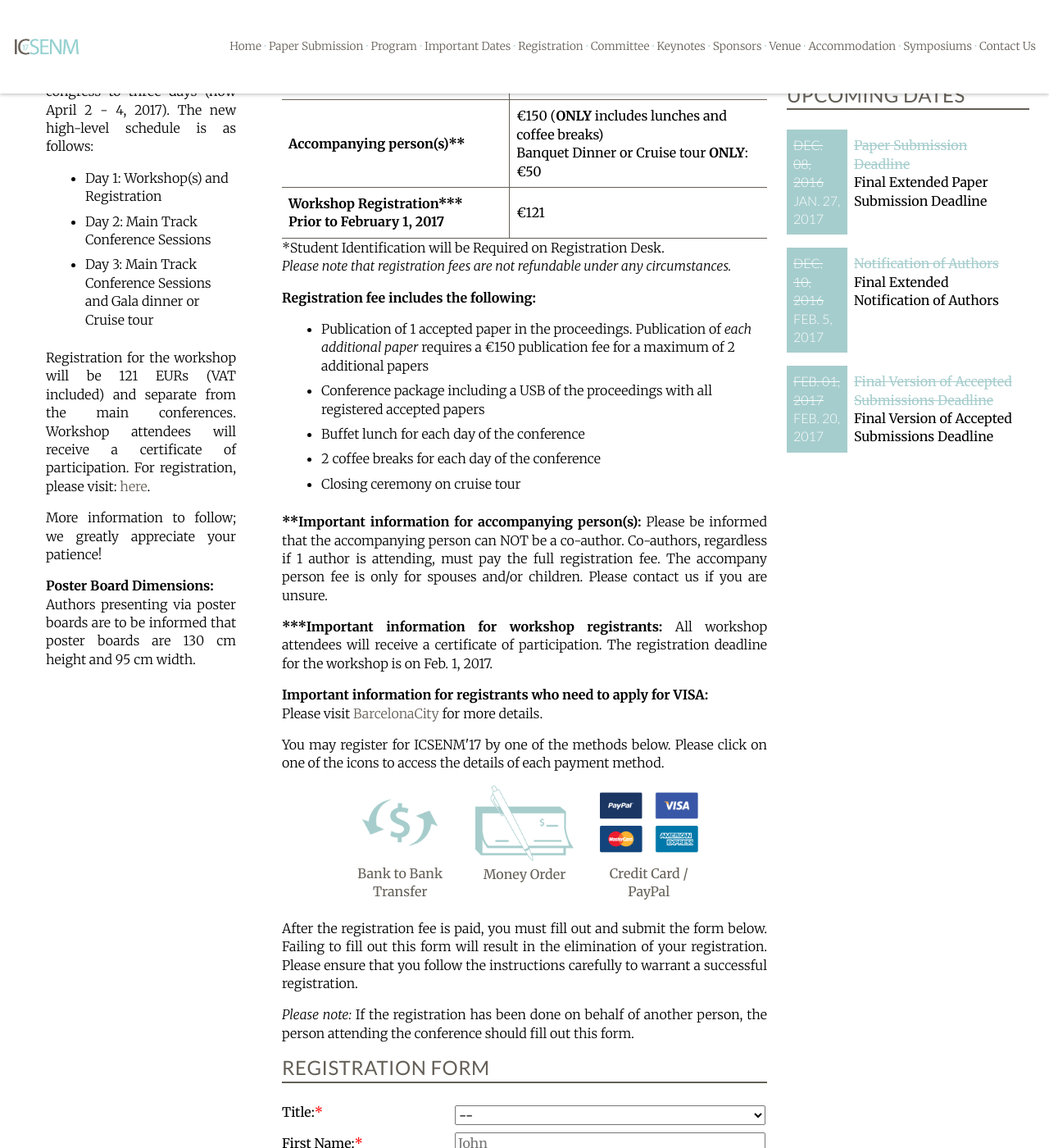
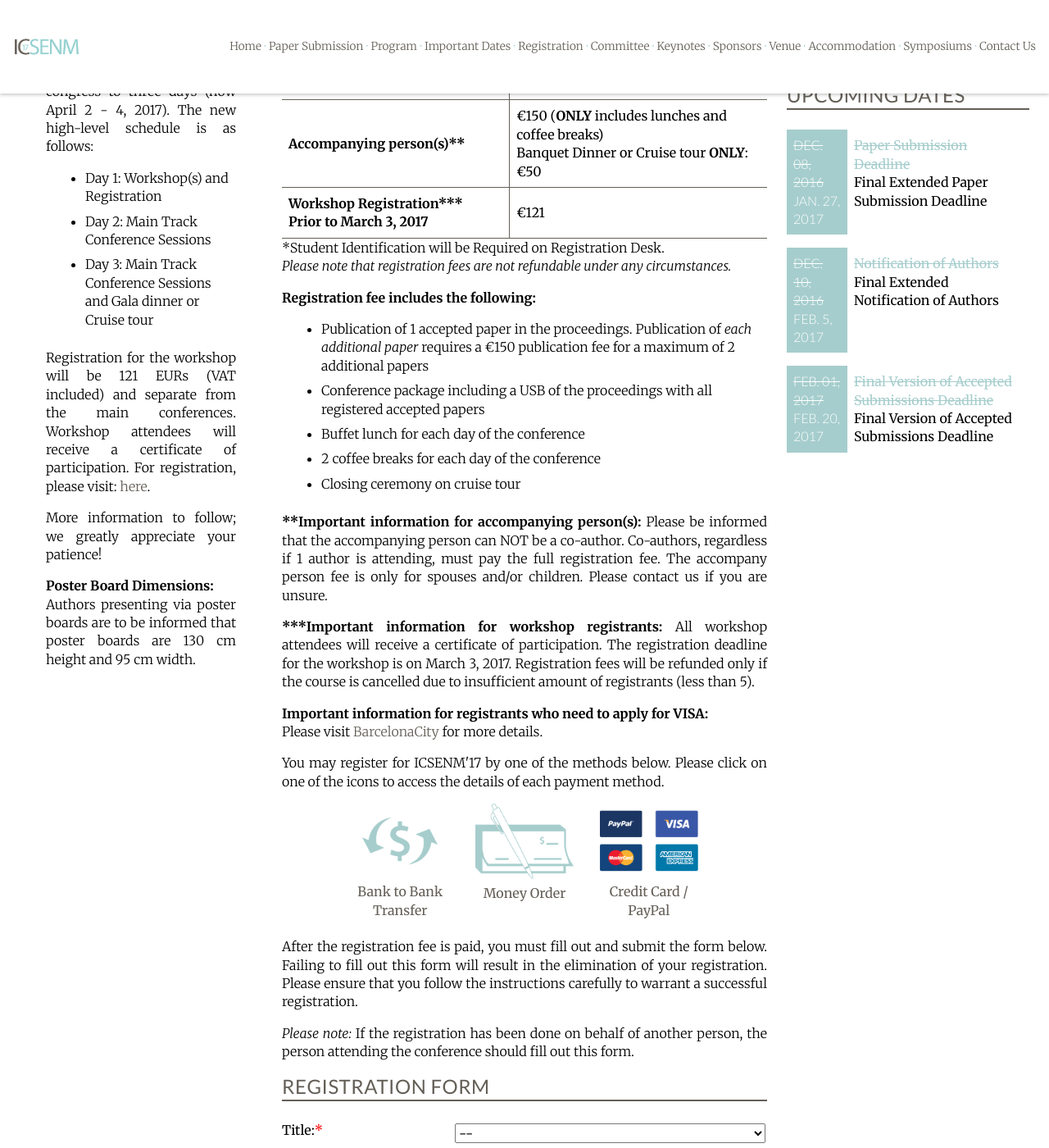
Before and after one commit to intaset/icsenm, a Jekyll site: the page built from registration.html, in a window 1280 px wide and 1400 px high, scrolled down 806 px. Shown: the whole window at 82% size. Built offline with Jekyll 4.4.1, drawn with Linux system fonts in a browser that asks for light colours; nearby versions of some CDN libraries; Markdown is read by kramdown in place of the engine named in the settings; comment, search, counter and statistics services are not loaded.

Commit message:
change workshop info

```diff
--- a/registration.html
+++ b/registration.html
@@ -48,7 +48,7 @@
     </tr>
 
     <tr>
-    <td class="date-title" rowspan="1">Workshop Registration***<br>Prior to February 1, 2017</td>
+    <td class="date-title" rowspan="1">Workshop Registration***<br>Prior to March 3, 2017</td>
     </tr>
     <tr>
     <td class="imp-date">€121</td>
@@ -90,7 +90,7 @@
     </tr>
 
     <tr>
-    <th class="date-title" rowspan="1">Workshop Registration***<br>Prior to February 1, 2017</th>
+    <th class="date-title" rowspan="1">Workshop Registration***<br>Prior to March 3, 2017</th>
     <td class="imp-date">€121</td>
     </tr>
 </table>
@@ -111,7 +111,7 @@
 
 <p class="body"><b>**Important information for accompanying person(s):</b> Please be informed that the accompanying person can NOT be a co-author. Co-authors, regardless if 1 author is attending, must pay the full registration fee. The accompany person fee is only for spouses and/or children. Please contact us if you are unsure.</p>
 
-<p class="body"><b>***Important information for workshop registrants:</b> All workshop attendees will receive a certificate of participation. The registration deadline for the workshop is on Feb. 1, 2017.</p>
+<p class="body"><b>***Important information for workshop registrants:</b> All workshop attendees will receive a certificate of participation. The registration deadline for the workshop is on March 3, 2017. Registration fees will be refunded only if the course is cancelled due to insufficient amount of registrants (less than 5).</p>
 
 <p class="body"><b>Important information for registrants who need to apply for VISA:</b><br>
 Please visit <a href="http://www.barcelonacity.com/v/visa_requirements/" class="body-link">BarcelonaCity</a> for more details.</p>
```
Also changed, not shown: 1 other file.
